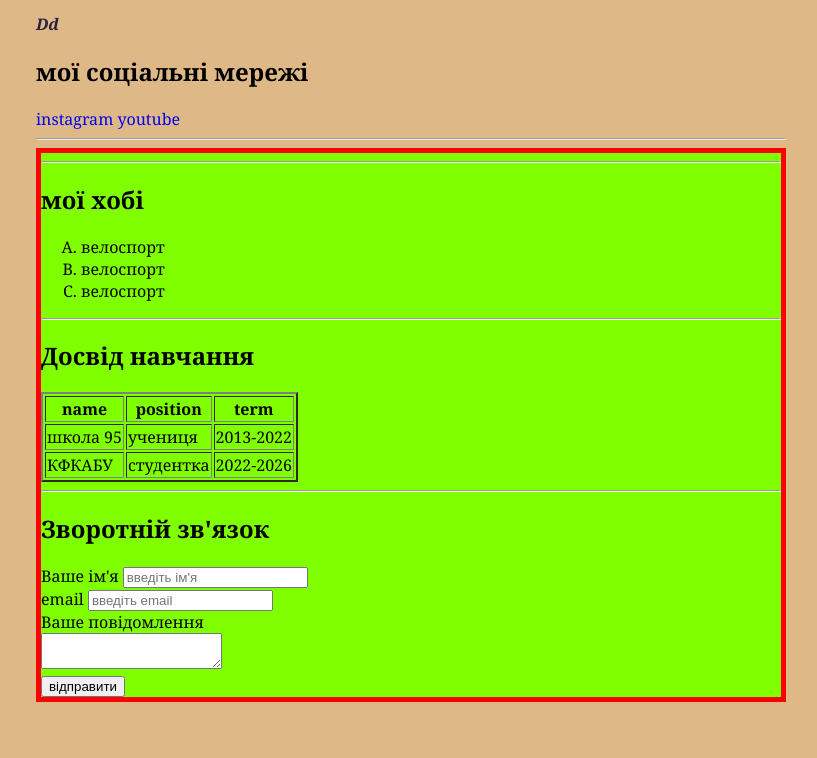
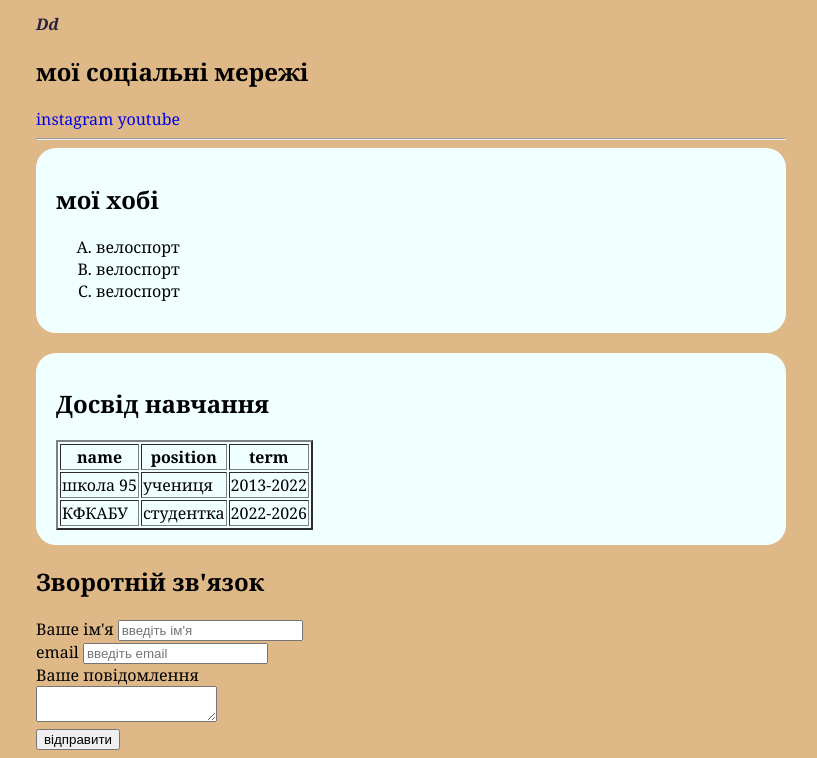
Before and after one commit to PolinaOsadcha/project1, a plain HTML site: page index.html in a window 1280 px wide. Shown: the part 274-1032 px from the top of the page, without its empty margins (229-1046 px from the left). Before the commit the page ends 984 px from the top, so only its background shows below. Drawn offline with Linux system fonts and the light colour scheme.

Commit message:
fissdfsf

```diff
--- a/index.html
+++ b/index.html
@@ -28,14 +28,15 @@
     <!-- <h1 width="300" color="red" size="5" align="left"> -->
        </li>
     </ul>
-    <hr>
+    <div class="card">
     <h2>мої хобі</h2>
     <ol type="A">
         <li>велоспорт</li>
         <li>велоспорт</li>
         <li>велоспорт</li>
     </ol>
-    <hr>
+    </div>
+      <div class="card">
     <h2>Досвід навчання</h2>
     <table border="2">
         <tr>
@@ -54,7 +55,7 @@
             <td>2022-2026</td>
         </tr>
     </table>
-    <hr>
+      </div>
     <h2>Зворотній зв'язок</h2>
     <form action="">
         <label for="name">Ваше ім'я</label>
--- a/styles.css
+++ b/styles.css
@@ -23,15 +23,15 @@ font-family: Georgia, 'Times New Roman', Times, serif;
 }
 
 .social {
-    background:chartreuse  ;
+    /* background:chartreuse  ; */
     /* padding: 35px; */
     /* padding-left: 10px;
     padding-right: 10px;
     padding-bottom: 20px;
     padding-top: 25; */
-    border: 5px solid red;
+    /* border: 5px solid red;
     margin: 0;
-    outline-color: coral;
+    outline-color: coral; */
 }
 
 .container{
@@ -54,3 +54,10 @@ a:active {
 a:visited{
     color: rgb(143, 26, 159);
 }
+
+.card{
+    padding: 15px 20px;
+    background-color: azure;
+    margin-bottom: 20px;
+    border-radius: 20px;
+}
```
